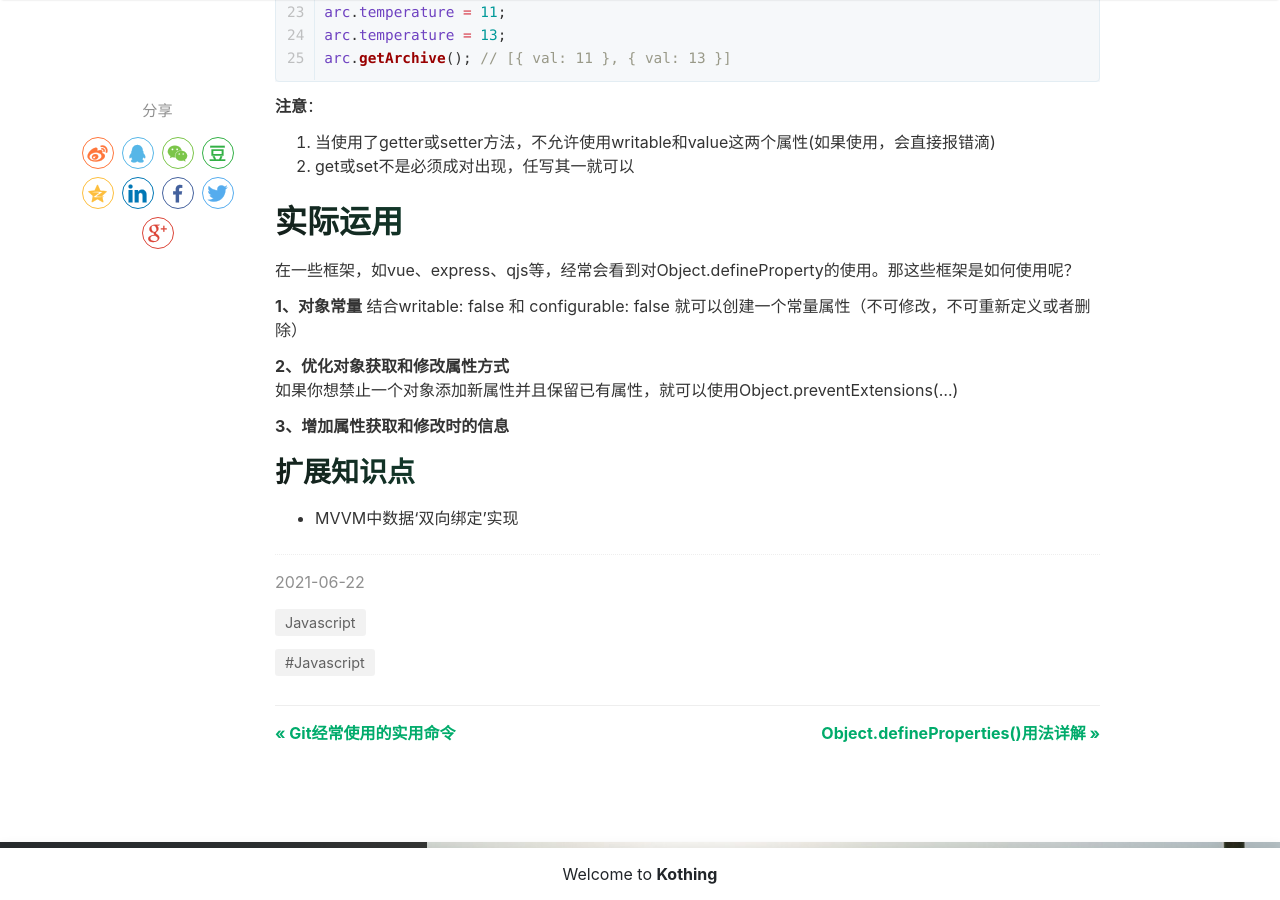
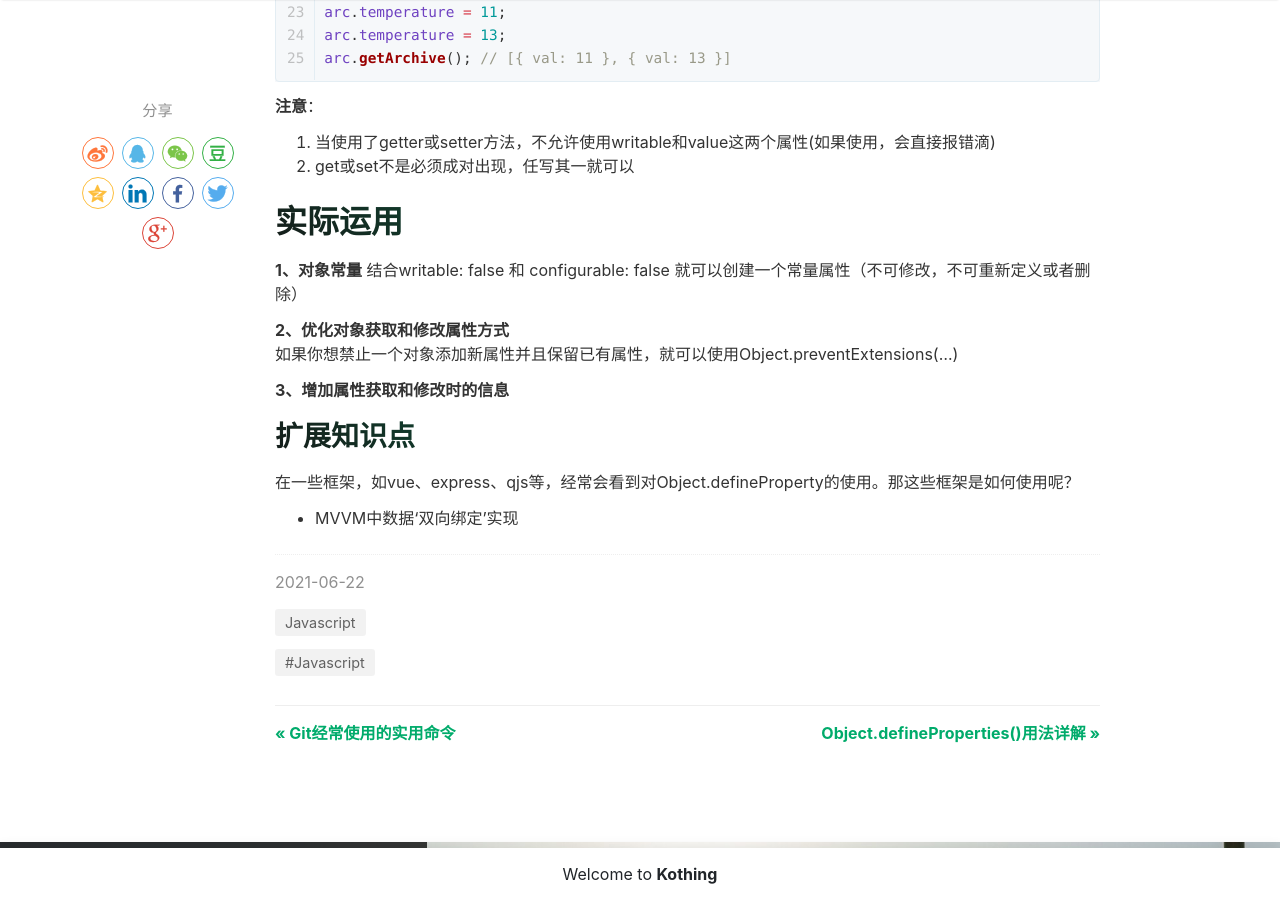
Before and after one commit to kothing/kothing.github.io, a Jekyll site: the page built from _posts/2021-06-22-Object.defineProperty.md, in a window 1280 px wide and 900 px high, scrolled down 10006 px. Built offline with Jekyll 4.4.1, drawn with Linux system fonts in a browser that asks for light colours; nearby versions of some CDN libraries; comment, search, counter and statistics services are not loaded; part of the change alters nothing that is shown.

```diff
--- a/_posts/2021-06-22-Object.defineProperty.md
+++ b/_posts/2021-06-22-Object.defineProperty.md
@@ -416,7 +416,6 @@ arc.getArchive(); // [{ val: 11 }, { val: 13 }]
 
 
 ## 实际运用
-在一些框架，如vue、express、qjs等，经常会看到对Object.defineProperty的使用。那这些框架是如何使用呢？
 
 **1、对象常量**
 结合writable: false 和 configurable: false 就可以创建一个常量属性（不可修改，不可重新定义或者删除）
@@ -430,5 +429,6 @@ arc.getArchive(); // [{ val: 11 }, { val: 13 }]
 
 
 ### 扩展知识点
+在一些框架，如vue、express、qjs等，经常会看到对Object.defineProperty的使用。那这些框架是如何使用呢？
 
 + MVVM中数据‘双向绑定’实现
```
